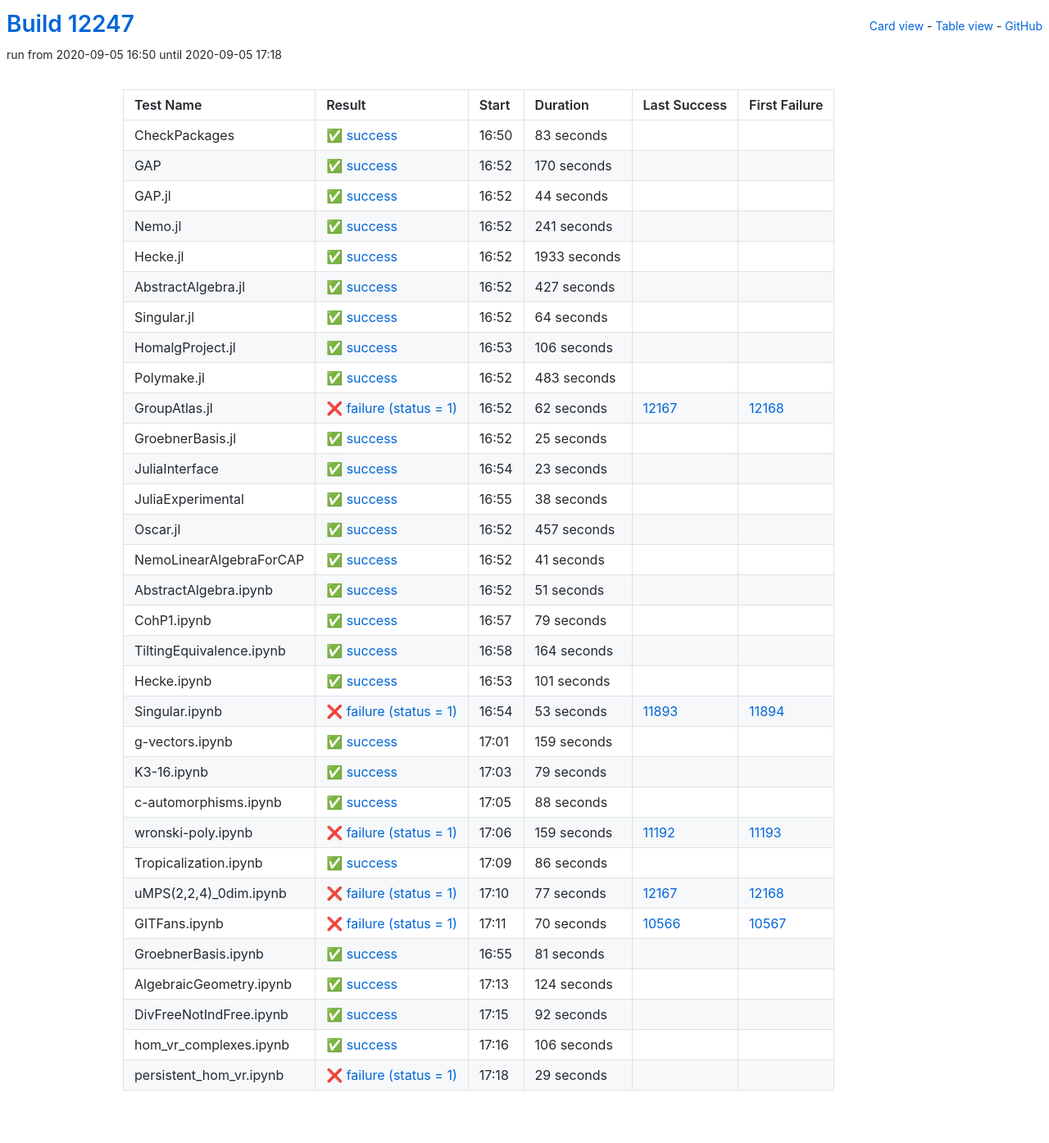
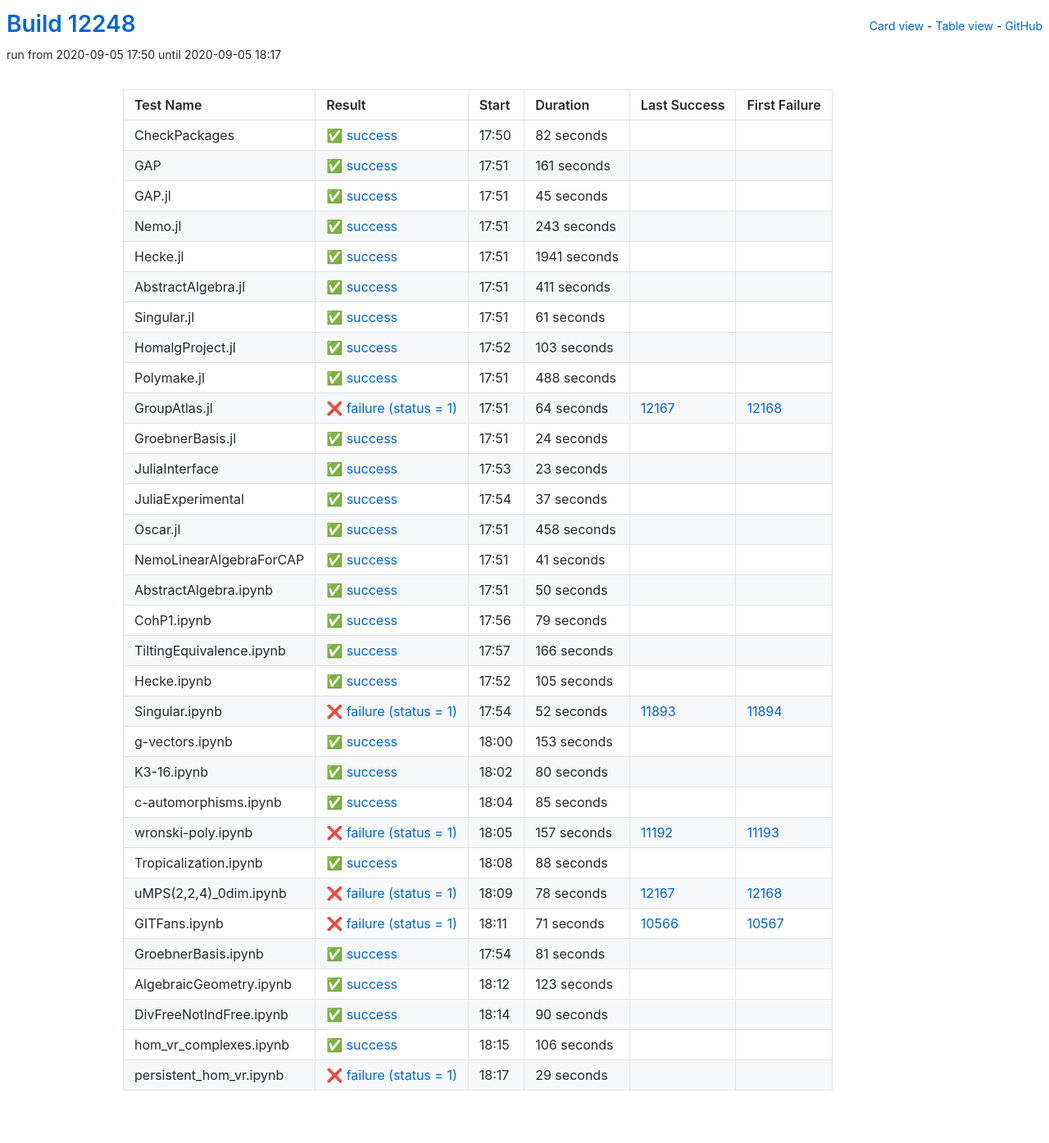
Before and after one commit to oscar-system/oscar-ci-status, a Jekyll site: the page built from table.html, in a window 1280 px wide. Shown: the whole page at 82% size. Built offline with Jekyll 4.4.1, drawn with Linux system fonts in a browser that asks for light colours.

Commit message:
Build #12248

```diff
--- a/_data/ci.yml
+++ b/_data/ci.yml
@@ -1,6 +1,6 @@
 ---
-build: 12247
-build_url: https://oscarci.mathematik.uni-kl.de/job/oscar/12247/
+build: 12248
+build_url: https://oscarci.mathematik.uni-kl.de/job/oscar/12248/
 job: oscar
 organization: oscar-system
 repo: oscar-ci-status
@@ -8,140 +8,140 @@
 tests:
 - name: CheckPackages
   id: checkpackages
-  log: https://oscarci.mathematik.uni-kl.de/job/oscar/12247/artifact/logs/build-12247/CheckPackages.log
-  start: 2020-09-05 16:50
+  log: https://oscarci.mathematik.uni-kl.de/job/oscar/12248/artifact/logs/build-12248/CheckPackages.log
+  start: 2020-09-05 17:50
   success: true
   exitcode: 0
   status: success
-  duration: 83
+  duration: 82
   last_success: false
   last_success_url:
   first_failure: false
   first_failure_url:
 - name: GAP
   id: gap
-  log: https://oscarci.mathematik.uni-kl.de/job/oscar/12247/artifact/logs/build-12247/GAP.log
-  start: 2020-09-05 16:52
+  log: https://oscarci.mathematik.uni-kl.de/job/oscar/12248/artifact/logs/build-12248/GAP.log
+  start: 2020-09-05 17:51
   success: true
   exitcode: 0
   status: success
-  duration: 170
+  duration: 161
   last_success: false
   last_success_url:
   first_failure: false
   first_failure_url:
 - name: GAP.jl
   id: gap-jl
-  log: https://oscarci.mathematik.uni-kl.de/job/oscar/12247/artifact/logs/build-12247/GAP.jl.log
-  start: 2020-09-05 16:52
+  log: https://oscarci.mathematik.uni-kl.de/job/oscar/12248/artifact/logs/build-12248/GAP.jl.log
+  start: 2020-09-05 17:51
   success: true
   exitcode: 0
   status: success
-  duration: 44
+  duration: 45
   last_success: false
   last_success_url:
   first_failure: false
   first_failure_url:
 - name: Nemo.jl
   id: nemo-jl
-  log: https://oscarci.mathematik.uni-kl.de/job/oscar/12247/artifact/logs/build-12247/Nemo.jl.log
-  start: 2020-09-05 16:52
+  log: https://oscarci.mathematik.uni-kl.de/job/oscar/12248/artifact/logs/build-12248/Nemo.jl.log
+  start: 2020-09-05 17:51
   success: true
   exitcode: 0
   status: success
-  duration: 241
+  duration: 243
   last_success: false
   last_success_url:
   first_failure: false
   first_failure_url:
 - name: Hecke.jl
   id: hecke-jl
-  log: https://oscarci.mathematik.uni-kl.de/job/oscar/12247/artifact/logs/build-12247/Hecke.jl.log
-  start: 2020-09-05 16:52
+  log: https://oscarci.mathematik.uni-kl.de/job/oscar/12248/artifact/logs/build-12248/Hecke.jl.log
+  start: 2020-09-05 17:51
   success: true
   exitcode: 0
   status: success
-  duration: 1933
+  duration: 1941
   last_success: false
   last_success_url:
   first_failure: false
   first_failure_url:
 - name: AbstractAlgebra.jl
   id: abstractalgebra-jl
-  log: https://oscarci.mathematik.uni-kl.de/job/oscar/12247/artifact/logs/build-12247/AbstractAlgebra.jl.log
-  start: 2020-09-05 16:52
+  log: https://oscarci.mathematik.uni-kl.de/job/oscar/12248/artifact/logs/build-12248/AbstractAlgebra.jl.log
+  start: 2020-09-05 17:51
   success: true
   exitcode: 0
   status: success
-  duration: 427
+  duration: 411
   last_success: false
   last_success_url:
   first_failure: false
   first_failure_url:
 - name: Singular.jl
   id: singular-jl
-  log: https://oscarci.mathematik.uni-kl.de/job/oscar/12247/artifact/logs/build-12247/Singular.jl.log
-  start: 2020-09-05 16:52
+  log: https://oscarci.mathematik.uni-kl.de/job/oscar/12248/artifact/logs/build-12248/Singular.jl.log
+  start: 2020-09-05 17:51
   success: true
   exitcode: 0
   status: success
-  duration: 64
+  duration: 61
   last_success: false
   last_success_url:
   first_failure: false
   first_failure_url:
 - name: HomalgProject.jl
   id: homalgproject-jl
-  log: https://oscarci.mathematik.uni-kl.de/job/oscar/12247/artifact/logs/build-12247/HomalgProject.jl.log
-  start: 2020-09-05 16:53
+  log: https://oscarci.mathematik.uni-kl.de/job/oscar/12248/artifact/logs/build-12248/HomalgProject.jl.log
+  start: 2020-09-05 17:52
   success: true
   exitcode: 0
   status: success
-  duration: 106
+  duration: 103
   last_success: false
   last_success_url:
   first_failure: false
   first_failure_url:
 - name: Polymake.jl
   id: polymake-jl
-  log: https://oscarci.mathematik.uni-kl.de/job/oscar/12247/artifact/logs/build-12247/Polymake.jl.log
-  start: 2020-09-05 16:52
+  log: https://oscarci.mathematik.uni-kl.de/job/oscar/12248/artifact/logs/build-12248/Polymake.jl.log
+  start: 2020-09-05 17:51
   success: true
   exitcode: 0
   status: success
-  duration: 483
+  duration: 488
   last_success: false
   last_success_url:
   first_failure: false
   first_failure_url:
 - name: GroupAtlas.jl
   id: groupatlas-jl
-  log: https://oscarci.mathematik.uni-kl.de/job/oscar/12247/artifact/logs/build-12247/GroupAtlas.jl.log
-  start: 2020-09-05 16:52
+  log: https://oscarci.mathematik.uni-kl.de/job/oscar/12248/artifact/logs/build-12248/GroupAtlas.jl.log
+  start: 2020-09-05 17:51
   success: false
   exitcode: 1
   status: failure
-  duration: 62
+  duration: 64
   last_success: 12167
   last_success_url: https://oscarci.mathematik.uni-kl.de/job/oscar/12167/
   first_failure: 12168
   first_failure_url: https://oscarci.mathematik.uni-kl.de/job/oscar/12168/
 - name: GroebnerBasis.jl
   id: groebnerbasis-jl
-  log: https://oscarci.mathematik.uni-kl.de/job/oscar/12247/artifact/logs/build-12247/GroebnerBasis.jl.log
-  start: 2020-09-05 16:52
+  log: https://oscarci.mathematik.uni-kl.de/job/oscar/12248/artifact/logs/build-12248/GroebnerBasis.jl.log
+  start: 2020-09-05 17:51
   success: true
   exitcode: 0
   status: success
-  duration: 25
+  duration: 24
   last_success: false
   last_success_url:
   first_failure: false
   first_failure_url:
 - name: JuliaInterface
   id: juliainterface
-  log: https://oscarci.mathematik.uni-kl.de/job/oscar/12247/artifact/logs/build-12247/JuliaInterface.log
-  start: 2020-09-05 16:54
+  log: https://oscarci.mathematik.uni-kl.de/job/oscar/12248/artifact/logs/build-12248/JuliaInterface.log
+  start: 2020-09-05 17:53
   success: true
   exitcode: 0
   status: success
@@ -152,32 +152,32 @@
   first_failure_url:
 - name: JuliaExperimental
   id: juliaexperimental
-  log: https://oscarci.mathematik.uni-kl.de/job/oscar/12247/artifact/logs/build-12247/JuliaExperimental.log
-  start: 2020-09-05 16:55
+  log: https://oscarci.mathematik.uni-kl.de/job/oscar/12248/artifact/logs/build-12248/JuliaExperimental.log
+  start: 2020-09-05 17:54
   success: true
   exitcode: 0
   status: success
-  duration: 38
+  duration: 37
   last_success: false
   last_success_url:
   first_failure: false
   first_failure_url:
 - name: Oscar.jl
   id: oscar-jl
-  log: https://oscarci.mathematik.uni-kl.de/job/oscar/12247/artifact/logs/build-12247/Oscar.jl.log
-  start: 2020-09-05 16:52
+  log: https://oscarci.mathematik.uni-kl.de/job/oscar/12248/artifact/logs/build-12248/Oscar.jl.log
+  start: 2020-09-05 17:51
   success: true
   exitcode: 0
   status: success
-  duration: 457
+  duration: 458
   last_success: false
   last_success_url:
   first_failure: false
   first_failure_url:
 - name: NemoLinearAlgebraForCAP
   id: nemolinearalgebraforcap
-  log: https://oscarci.mathematik.uni-kl.de/job/oscar/12247/artifact/logs/build-12247/NemoLinearAlgebraForCAP.log
-  start: 2020-09-05 16:52
+  log: https://oscarci.mathematik.uni-kl.de/job/oscar/12248/artifact/logs/build-12248/NemoLinearAlgebraForCAP.log
+  start: 2020-09-05 17:51
   success: true
   exitcode: 0
   status: success
@@ -188,20 +188,20 @@
   first_failure_url:
 - name: AbstractAlgebra.ipynb
   id: abstractalgebra-ipynb
-  log: https://oscarci.mathematik.uni-kl.de/job/oscar/12247/artifact/logs/build-12247/AbstractAlgebra.ipynb.log
-  start: 2020-09-05 16:52
+  log: https://oscarci.mathematik.uni-kl.de/job/oscar/12248/artifact/logs/build-12248/AbstractAlgebra.ipynb.log
+  start: 2020-09-05 17:51
   success: true
   exitcode: 0
   status: success
-  duration: 51
+  duration: 50
   last_success: false
   last_success_url:
   first_failure: false
   first_failure_url:
 - name: CohP1.ipynb
   id: cohp1-ipynb
-  log: https://oscarci.mathematik.uni-kl.de/job/oscar/12247/artifact/logs/build-12247/CohP1.ipynb.log
-  start: 2020-09-05 16:57
+  log: https://oscarci.mathematik.uni-kl.de/job/oscar/12248/artifact/logs/build-12248/CohP1.ipynb.log
+  start: 2020-09-05 17:56
   success: true
   exitcode: 0
   status: success
@@ -212,68 +212,92 @@
   first_failure_url:
 - name: TiltingEquivalence.ipynb
   id: tiltingequivalence-ipynb
-  log: https://oscarci.mathematik.uni-kl.de/job/oscar/12247/artifact/logs/build-12247/TiltingEquivalence.ipynb.log
-  start: 2020-09-05 16:58
+  log: https://oscarci.mathematik.uni-kl.de/job/oscar/12248/artifact/logs/build-12248/TiltingEquivalence.ipynb.log
+  start: 2020-09-05 17:57
   success: true
   exitcode: 0
   status: success
-  duration: 164
+  duration: 166
   last_success: false
   last_success_url:
   first_failure: false
   first_failure_url:
 - name: Hecke.ipynb
   id: hecke-ipynb
-  log: https://oscarci.mathematik.uni-kl.de/job/oscar/12247/artifact/logs/build-12247/Hecke.ipynb.log
-  start: 2020-09-05 16:53
+  log: https://oscarci.mathematik.uni-kl.de/job/oscar/12248/artifact/logs/build-12248/Hecke.ipynb.log
+  start: 2020-09-05 17:52
   success: true
   exitcode: 0
   status: success
-  duration: 101
+  duration: 105
   last_success: false
   last_success_url:
   first_failure: false
   first_failure_url:
 - name: Singular.ipynb
   id: singular-ipynb
-  log: https://oscarci.mathematik.uni-kl.de/job/oscar/12247/artifact/logs/build-12247/Singular.ipynb.log
-  start: 2020-09-05 16:54
+  log: https://oscarci.mathematik.uni-kl.de/job/oscar/12248/artifact/logs/build-12248/Singular.ipynb.log
+  start: 2020-09-05 17:54
   success: false
   exitcode: 1
   status: failure
-  duration: 53
+  duration: 52
   last_success: 11893
   last_success_url: https://oscarci.mathematik.uni-kl.de/job/oscar/11893/
   first_failure: 11894
   first_failure_url: https://oscarci.mathematik.uni-kl.de/job/oscar/11894/
 - name: g-vectors.ipynb
   id: g-vectors-ipynb
-  log: https://oscarci.mathematik.uni-kl.de/job/oscar/12247/artifact/logs/build-12247/g-vectors.ipynb.log
-  start: 2020-09-05 17:01
+  log: https://oscarci.mathematik.uni-kl.de/job/oscar/12248/artifact/logs/build-12248/g-vectors.ipynb.log
+  start: 2020-09-05 18:00
   success: true
   exitcode: 0
   status: success
-  duration: 159
+  duration: 153
   last_success: false
   last_success_url:
   first_failure: false
   first_failure_url:
 - name: K3-16.ipynb
   id: k3-16-ipynb
-  log: https://oscarci.mathematik.uni-kl.de/job/oscar/12247/artifact/logs/build-12247/K3-16.ipynb.log
-  start: 2020-09-05 17:03
+  log: https://oscarci.mathematik.uni-kl.de/job/oscar/12248/artifact/logs/build-12248/K3-16.ipynb.log
+  start: 2020-09-05 18:02
   success: true
   exitcode: 0
   status: success
-  duration: 79
+  duration: 80
   last_success: false
   last_success_url:
   first_failure: false
   first_failure_url:
 - name: c-automorphisms.ipynb
   id: c-automorphisms-ipynb
-  log: https://oscarci.mathematik.uni-kl.de/job/oscar/12247/artifact/logs/build-12247/c-automorphisms.ipynb.log
-  start: 2020-09-05 17:05
+  log: https://oscarci.mathematik.uni-kl.de/job/oscar/12248/artifact/logs/build-12248/c-automorphisms.ipynb.log
+  start: 2020-09-05 18:04
+  success: true
+  exitcode: 0
+  status: success
+  duration: 85
+  last_success: false
+  last_success_url:
+  first_failure: false
+  first_failure_url:
+- name: wronski-poly.ipynb
+  id: wronski-poly-ipynb
+  log: https://oscarci.mathematik.uni-kl.de/job/oscar/12248/artifact/logs/build-12248/wronski-poly.ipynb.log
+  start: 2020-09-05 18:05
+  success: false
+  exitcode: 1
+  status: failure
+  duration: 157
+  last_success: 11192
+  last_success_url: https://oscarci.mathematik.uni-kl.de/job/oscar/11192/
+  first_failure: 11193
+  first_failure_url: https://oscarci.mathematik.uni-kl.de/job/oscar/11193/
+- name: Tropicalization.ipynb
+  id: tropicalization-ipynb
+  log: https://oscarci.mathematik.uni-kl.de/job/oscar/12248/artifact/logs/build-12248/Tropicalization.ipynb.log
+  start: 2020-09-05 18:08
   success: true
   exitcode: 0
   status: success
@@ -282,58 +306,34 @@
   last_success_url:
   first_failure: false
   first_failure_url:
-- name: wronski-poly.ipynb
-  id: wronski-poly-ipynb
-  log: https://oscarci.mathematik.uni-kl.de/job/oscar/12247/artifact/logs/build-12247/wronski-poly.ipynb.log
-  start: 2020-09-05 17:06
+- name: uMPS(2,2,4)_0dim.ipynb
+  id: umps-2-2-4-0dim-ipynb
+  log: https://oscarci.mathematik.uni-kl.de/job/oscar/12248/artifact/logs/build-12248/uMPS-2-2-4-_0dim.ipynb.log
+  start: 2020-09-05 18:09
   success: false
   exitcode: 1
   status: failure
-  duration: 159
-  last_success: 11192
-  last_success_url: https://oscarci.mathematik.uni-kl.de/job/oscar/11192/
-  first_failure: 11193
-  first_failure_url: https://oscarci.mathematik.uni-kl.de/job/oscar/11193/
-- name: Tropicalization.ipynb
-  id: tropicalization-ipynb
-  log: https://oscarci.mathematik.uni-kl.de/job/oscar/12247/artifact/logs/build-12247/Tropicalization.ipynb.log
-  start: 2020-09-05 17:09
-  success: true
-  exitcode: 0
-  status: success
-  duration: 86
-  last_success: false
-  last_success_url:
-  first_failure: false
-  first_failure_url:
-- name: uMPS(2,2,4)_0dim.ipynb
-  id: umps-2-2-4-0dim-ipynb
-  log: https://oscarci.mathematik.uni-kl.de/job/oscar/12247/artifact/logs/build-12247/uMPS-2-2-4-_0dim.ipynb.log
-  start: 2020-09-05 17:10
-  success: false
-  exitcode: 1
-  status: failure
-  duration: 77
+  duration: 78
   last_success: 12167
   last_success_url: https://oscarci.mathematik.uni-kl.de/job/oscar/12167/
   first_failure: 12168
   first_failure_url: https://oscarci.mathematik.uni-kl.de/job/oscar/12168/
 - name: GITFans.ipynb
   id: gitfans-ipynb
-  log: https://oscarci.mathematik.uni-kl.de/job/oscar/12247/artifact/logs/build-12247/GITFans.ipynb.log
-  start: 2020-09-05 17:11
+  log: https://oscarci.mathematik.uni-kl.de/job/oscar/12248/artifact/logs/build-12248/GITFans.ipynb.log
+  start: 2020-09-05 18:11
   success: false
   exitcode: 1
   status: failure
-  duration: 70
+  duration: 71
   last_success: 10566
   last_success_url: https://oscarci.mathematik.uni-kl.de/job/oscar/10566/
   first_failure: 10567
   first_failure_url: https://oscarci.mathematik.uni-kl.de/job/oscar/10567/
 - name: GroebnerBasis.ipynb
   id: groebnerbasis-ipynb
-  log: https://oscarci.mathematik.uni-kl.de/job/oscar/12247/artifact/logs/build-12247/GroebnerBasis.ipynb.log
-  start: 2020-09-05 16:55
+  log: https://oscarci.mathematik.uni-kl.de/job/oscar/12248/artifact/logs/build-12248/GroebnerBasis.ipynb.log
+  start: 2020-09-05 17:54
   success: true
   exitcode: 0
   status: success
@@ -344,32 +344,32 @@
   first_failure_url:
 - name: AlgebraicGeometry.ipynb
   id: algebraicgeometry-ipynb
-  log: https://oscarci.mathematik.uni-kl.de/job/oscar/12247/artifact/logs/build-12247/AlgebraicGeometry.ipynb.log
-  start: 2020-09-05 17:13
+  log: https://oscarci.mathematik.uni-kl.de/job/oscar/12248/artifact/logs/build-12248/AlgebraicGeometry.ipynb.log
+  start: 2020-09-05 18:12
   success: true
   exitcode: 0
   status: success
-  duration: 124
+  duration: 123
   last_success: false
   last_success_url:
   first_failure: false
   first_failure_url:
 - name: DivFreeNotIndFree.ipynb
   id: divfreenotindfree-ipynb
-  log: https://oscarci.mathematik.uni-kl.de/job/oscar/12247/artifact/logs/build-12247/DivFreeNotIndFree.ipynb.log
-  start: 2020-09-05 17:15
+  log: https://oscarci.mathematik.uni-kl.de/job/oscar/12248/artifact/logs/build-12248/DivFreeNotIndFree.ipynb.log
+  start: 2020-09-05 18:14
   success: true
   exitcode: 0
   status: success
-  duration: 92
+  duration: 90
   last_success: false
   last_success_url:
   first_failure: false
   first_failure_url:
 - name: hom_vr_complexes.ipynb
   id: hom-vr-complexes-ipynb
-  log: https://oscarci.mathematik.uni-kl.de/job/oscar/12247/artifact/logs/build-12247/hom_vr_complexes.ipynb.log
-  start: 2020-09-05 17:16
+  log: https://oscarci.mathematik.uni-kl.de/job/oscar/12248/artifact/logs/build-12248/hom_vr_complexes.ipynb.log
+  start: 2020-09-05 18:15
   success: true
   exitcode: 0
   status: success
@@ -380,8 +380,8 @@
   first_failure_url:
 - name: persistent_hom_vr.ipynb
   id: persistent-hom-vr-ipynb
-  log: https://oscarci.mathematik.uni-kl.de/job/oscar/12247/artifact/logs/build-12247/persistent_hom_vr.ipynb.log
-  start: 2020-09-05 17:18
+  log: https://oscarci.mathematik.uni-kl.de/job/oscar/12248/artifact/logs/build-12248/persistent_hom_vr.ipynb.log
+  start: 2020-09-05 18:17
   success: false
   exitcode: 1
   status: failure
```
Also changed, not shown: README.md.
